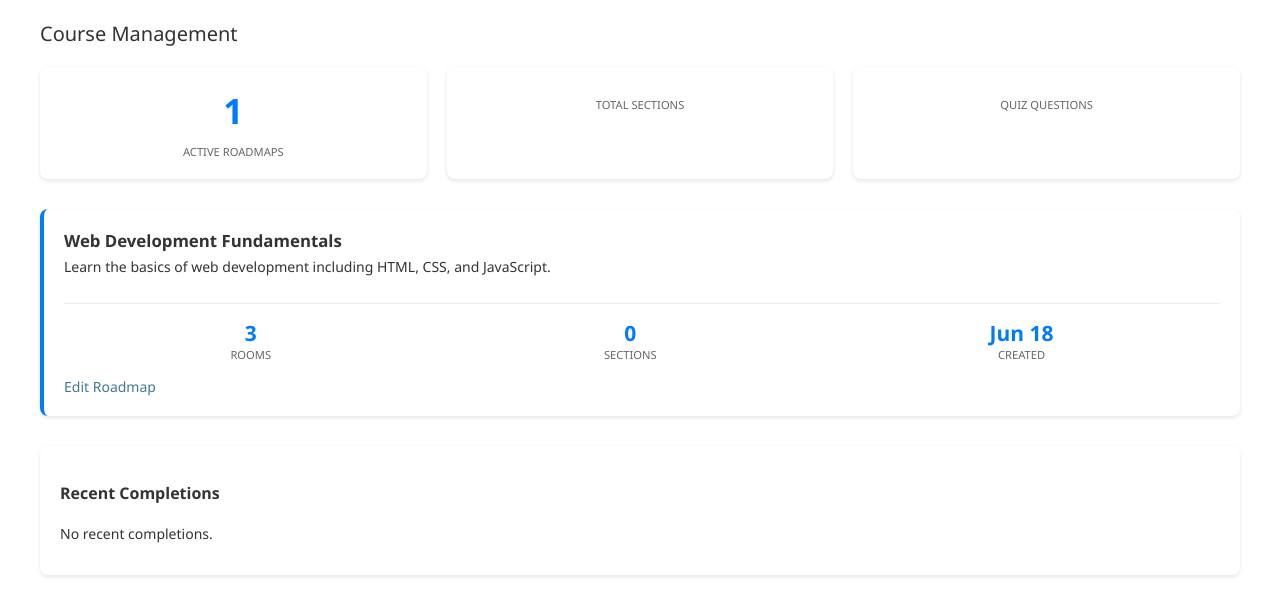
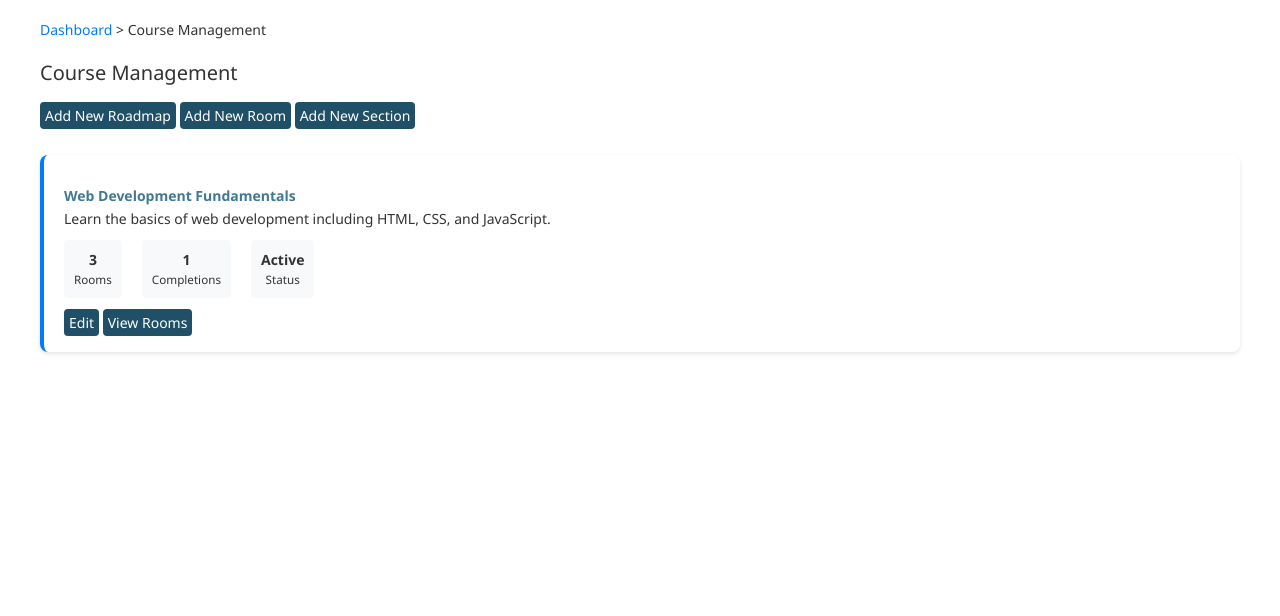
Before and after one commit to joseyawovi/SavoirLearning, a Django app: page /manage/courses/ in a window 1280 px wide. Shown: the part 114-730 px from the top of the page. Run offline with Django 5.2, Linux system fonts and the light colour scheme; a user stored in the database is signed in; data comes from the database, SQL or seed files in the repository; tables that the repository leaves empty hold one stand-in row (values such as "Sample post").

Commit message:
Assistant checkpoint: Fix admin template URL references
Assistant generated file changes:
- templates/admin/base_site.html: Fix URL name references in admin base template
Fix URL name references in admin base template
- templates/admin/course_management.html: Fix URL references in course management template
- templates/admin/analytics.html: Fix URL references in analytics template

---

User prompt:

NoReverseMatch at /manage/courses/
Reverse for 'admin_dashboard' not found. 'admin_dashboard' is not a valid view function or pattern name

Replit-Commit-Author: Assistant
Replit-Commit-Session-Id: f81b3980-b588-444d-abcd-e42cf26dfd90

```diff
--- a/templates/admin/analytics.html
+++ b/templates/admin/analytics.html
@@ -1,4 +1,3 @@
-
 {% extends "admin/base_site.html" %}
 {% load static %}
 
--- a/templates/admin/base_site.html
+++ b/templates/admin/base_site.html
@@ -1,4 +1,3 @@
-
 {% extends "admin/base.html" %}
 {% load static %}
 
@@ -16,19 +15,19 @@
 <div style="background: #007bff; padding: 10px 0;">
     <div style="max-width: 1200px; margin: 0 auto; padding: 0 20px;">
         <nav style="display: flex; gap: 20px;">
-            <a href="{% url 'admin:admin_dashboard' %}" style="color: white; text-decoration: none; padding: 8px 16px; border-radius: 4px; background: rgba(255,255,255,0.1);">
+            <a href="{% url 'admin_dashboard' %}" style="color: white; text-decoration: none; padding: 8px 16px; border-radius: 4px; background: rgba(255,255,255,0.1);">
                 <i class="fas fa-tachometer-alt mr-1"></i>Staff Dashboard
             </a>
-            <a href="{% url 'admin:admin_analytics' %}" style="color: white; text-decoration: none; padding: 8px 16px; border-radius: 4px; background: rgba(255,255,255,0.1);">
+            <a href="{% url 'admin_analytics' %}" style="color: white; text-decoration: none; padding: 8px 16px; border-radius: 4px; background: rgba(255,255,255,0.1);">
                 <i class="fas fa-chart-bar mr-1"></i>Analytics
             </a>
-            <a href="{% url 'admin:admin_user_management' %}" style="color: white; text-decoration: none; padding: 8px 16px; border-radius: 4px; background: rgba(255,255,255,0.1);">
+            <a href="{% url 'admin_user_management' %}" style="color: white; text-decoration: none; padding: 8px 16px; border-radius: 4px; background: rgba(255,255,255,0.1);">
                 <i class="fas fa-users mr-1"></i>Users
             </a>
-            <a href="{% url 'admin:admin_course_management' %}" style="color: white; text-decoration: none; padding: 8px 16px; border-radius: 4px; background: rgba(255,255,255,0.1);">
+            <a href="{% url 'admin_course_management' %}" style="color: white; text-decoration: none; padding: 8px 16px; border-radius: 4px; background: rgba(255,255,255,0.1);">
                 <i class="fas fa-book mr-1"></i>Courses
             </a>
-            <a href="{% url 'admin:admin_export_data' %}" style="color: white; text-decoration: none; padding: 8px 16px; border-radius: 4px; background: rgba(255,255,255,0.1);">
+            <a href="{% url 'admin_export_data' %}" style="color: white; text-decoration: none; padding: 8px 16px; border-radius: 4px; background: rgba(255,255,255,0.1);">
                 <i class="fas fa-download mr-1"></i>Export
             </a>
             <a href="{% url 'admin:index' %}" style="color: white; text-decoration: none; padding: 8px 16px; border-radius: 4px; background: rgba(255,255,255,0.1);">
--- a/templates/admin/course_management.html
+++ b/templates/admin/course_management.html
@@ -5,167 +5,78 @@
 
 {% block extrahead %}
     <style>
-        .course-grid {
-            display: grid;
-            grid-template-columns: repeat(auto-fit, minmax(300px, 1fr));
-            gap: 20px;
-            margin-bottom: 30px;
-        }
         .course-card {
             background: white;
             border-radius: 8px;
             padding: 20px;
+            margin-bottom: 20px;
             box-shadow: 0 2px 4px rgba(0,0,0,0.1);
             border-left: 4px solid #007bff;
         }
-        .course-header {
-            display: flex;
-            justify-content: between;
-            align-items: start;
-            margin-bottom: 15px;
-        }
-        .course-title {
-            font-size: 1.2em;
-            font-weight: bold;
-            color: #333;
-            margin-bottom: 5px;
-        }
         .course-stats {
             display: flex;
-            justify-content: space-around;
-            margin-top: 15px;
-            padding-top: 15px;
-            border-top: 1px solid #eee;
+            gap: 20px;
+            margin-top: 10px;
         }
         .stat-item {
+            background: #f8f9fa;
+            padding: 10px;
+            border-radius: 4px;
             text-align: center;
         }
-        .stat-number {
-            font-size: 1.5em;
-            font-weight: bold;
+        .nav-breadcrumb {
+            margin-bottom: 20px;
+        }
+        .nav-breadcrumb a {
             color: #007bff;
-        }
-        .stat-label {
-            font-size: 0.8em;
-            color: #666;
-            text-transform: uppercase;
-        }
-        .overview-stats {
-            display: grid;
-            grid-template-columns: repeat(auto-fit, minmax(200px, 1fr));
-            gap: 20px;
-            margin-bottom: 30px;
-        }
-        .overview-card {
-            background: white;
-            border-radius: 8px;
-            padding: 20px;
-            box-shadow: 0 2px 4px rgba(0,0,0,0.1);
-            text-align: center;
-        }
-        .overview-number {
-            font-size: 2.5em;
-            font-weight: bold;
-            color: #007bff;
-            margin-bottom: 10px;
-        }
-        .recent-completions {
-            background: white;
-            border-radius: 8px;
-            padding: 20px;
-            box-shadow: 0 2px 4px rgba(0,0,0,0.1);
-        }
-        .completion-item {
-            display: flex;
-            justify-content: space-between;
-            align-items: center;
-            padding: 10px 0;
-            border-bottom: 1px solid #eee;
-        }
-        .completion-item:last-child {
-            border-bottom: none;
+            text-decoration: none;
         }
     </style>
 {% endblock %}
 
 {% block content %}
+<div class="nav-breadcrumb">
+    <a href="{% url 'admin_dashboard' %}">Dashboard</a> &gt; Course Management
+</div>
+
 <div class="course-management">
     <h1>Course Management</h1>
 
-    <!-- Overview Stats -->
-    <div class="overview-stats">
-        <div class="overview-card">
-            <div class="overview-number">{{ roadmaps.count }}</div>
-            <div class="stat-label">Active Roadmaps</div>
-        </div>
-        <div class="overview-card">
-            <div class="overview-number">{{ total_sections }}</div>
-            <div class="stat-label">Total Sections</div>
-        </div>
-        <div class="overview-card">
-            <div class="overview-number">{{ total_questions }}</div>
-            <div class="stat-label">Quiz Questions</div>
-        </div>
+    <div class="add-course-section" style="margin-bottom: 30px;">
+        <a href="/admin/lms/roadmap/add/" class="button default">Add New Roadmap</a>
+        <a href="/admin/lms/room/add/" class="button default">Add New Room</a>
+        <a href="/admin/lms/section/add/" class="button default">Add New Section</a>
     </div>
 
-    <!-- Course Cards -->
-    <div class="course-grid">
     {% for roadmap in roadmaps %}
     <div class="course-card">
-            <div class="course-header">
-                <div>
-                    <div class="course-title">{{ roadmap.title }}</div>
-                    <p class="text-gray-600">{{ roadmap.description|truncatewords:15 }}</p>
-                </div>
-            </div>
+        <h3>
+            <a href="/admin/lms/roadmap/{{ roadmap.id }}/change/">{{ roadmap.title }}</a>
+        </h3>
+        <p>{{ roadmap.description|truncatewords:20 }}</p>
 
         <div class="course-stats">
             <div class="stat-item">
-                    <div class="stat-number">{{ roadmap.rooms.count }}</div>
-                    <div class="stat-label">Rooms</div>
+                <strong>{{ roadmap.room_count }}</strong><br>
+                <small>Rooms</small>
             </div>
             <div class="stat-item">
-                    <div class="stat-number">
-                        {% with total_sections=0 %}
-                        {% for room in roadmap.rooms.all %}
-                            {% with total_sections=total_sections|add:room.sections.count %}{% endwith %}
-                        {% endfor %}
-                        {{ total_sections }}
-                        {% endwith %}
-                    </div>
-                    <div class="stat-label">Sections</div>
+                <strong>{{ roadmap.completion_count }}</strong><br>
+                <small>Completions</small>
             </div>
             <div class="stat-item">
-                    <div class="stat-number">{{ roadmap.created_at|date:"M d" }}</div>
-                    <div class="stat-label">Created</div>
+                <strong>{% if roadmap.is_active %}Active{% else %}Inactive{% endif %}</strong><br>
+                <small>Status</small>
             </div>
         </div>
 
         <div style="margin-top: 15px;">
-                <a href="{% url 'admin:lms_roadmap_change' roadmap.id %}"
-                   class="btn btn-primary btn-sm">Edit Roadmap</a>
-            </div>
-        </div>
-        {% endfor %}
-    </div>
-
-    <!-- Recent Completions -->
-    <div class="recent-completions">
-        <h2 style="margin-bottom: 20px;">Recent Completions</h2>
-        {% for completion in recent_completions %}
-        <div class="completion-item">
-            <div>
-                <strong>{{ completion.user.username }}</strong> completed
-                <em>{{ completion.room.title }}</em>
-            </div>
-            <div style="text-align: right;">
-                <div>Score: {{ completion.final_exam_score|floatformat:1 }}%</div>
-                <small class="text-gray-500">{{ completion.completed_at|date:"M d, H:i" }}</small>
+            <a href="/admin/lms/roadmap/{{ roadmap.id }}/change/" class="button default">Edit</a>
+            <a href="/admin/lms/room/?roadmap__id__exact={{ roadmap.id }}" class="button default">View Rooms</a>
         </div>
     </div>
     {% empty %}
-        <p class="text-gray-500">No recent completions.</p>
+    <p>No roadmaps found. <a href="/admin/lms/roadmap/add/">Create your first roadmap</a>.</p>
     {% endfor %}
 </div>
-</div>
 {% endblock %}
```
Lines whose indentation alone changed are shown as unchanged.
